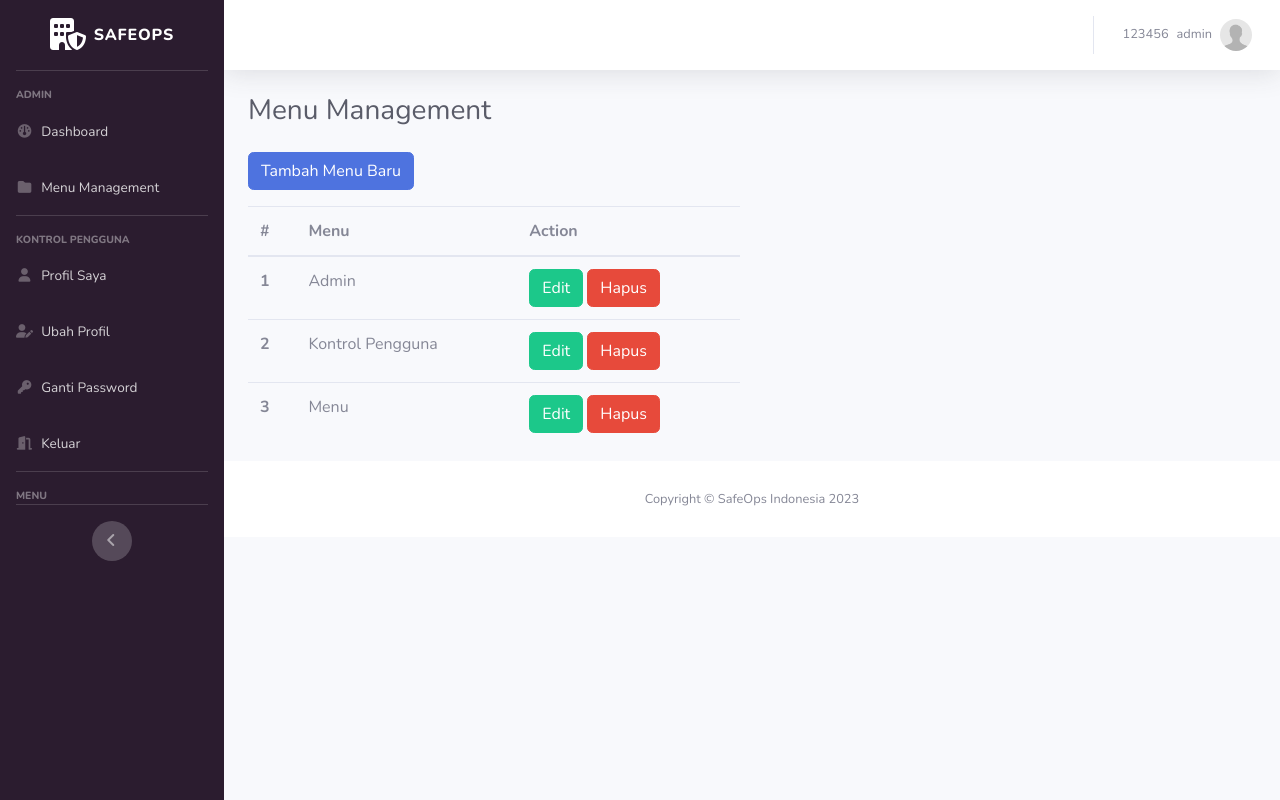
After one commit to alfihzm/safeops, a CodeIgniter app: page /safeops/menu in a window 1280 px wide. The commit adds this page. Run offline with CodeIgniter, Linux system fonts and the light colour scheme; a user stored in the database is signed in; data comes from the database, SQL or seed files in the repository; both versions use the stored data as it was after the commit.

Commit message:
Melakukan perubahan pada sidebar

```diff
--- a/application/config/autoload.php
+++ b/application/config/autoload.php
@@ -58,7 +58,7 @@ $autoload['packages'] = array();
 |
 |	$autoload['libraries'] = array('user_agent' => 'ua');
 */
-$autoload['libraries'] = array('email', 'session', 'database');
+$autoload['libraries'] = array('email', 'session', 'database', 'form_validation');
 
 /*
 | -------------------------------------------------------------------
--- /dev/null
+++ b/application/controllers/Menu.php
@@ -0,0 +1,25 @@
+<?php
+
+class Menu extends CI_Controller
+{
+    public function index()
+    {
+        $data['judul'] = "Menu Management";
+        $data['user'] = $this->db->get_where('user', ['email' => $this->session->userdata('email')])->row_array();
+
+        $data['menu'] = $this->db->get('user_menu')->result_array();
+
+        $this->form_validation->set_rules('menu', 'Menu', 'required');
+
+        if ($this->form_validation->run() == false) {
+            $this->load->view('templates/header', $data);
+            $this->load->view('templates/sidebar', $data);
+            $this->load->view('templates/topbar', $data);
+            $this->load->view('menu/index', $data);
+            $this->load->view('templates/footer');
+        } else {
+            $this->db->insert('user_menu', ['menu' => $this->input->post('menu')]);
+            $this->session->set_flashdata('message', '<div class="alert alert-success" role="alert"> Menu Berhasil Ditambahkan </div>');
+        }
+    }
+}
--- /dev/null
+++ b/application/views/menu/index.php
@@ -0,0 +1,70 @@
+<!-- Begin Page Content -->
+<div class="container-fluid">
+
+    <!-- Page Heading -->
+    <h1 class="h3 mb-4 text-gray-800"> <?= $judul; ?></h1>
+
+    <div class="row">
+        <div class="col-lg-6">
+            <?= form_error('menu', '<div class="alert alert-danger" role="alert">', '</div>') ?>
+
+            <?= $this->session->flashdata('message'); ?>
+
+            <a href="" class="btn btn-primary mb-3" data-toggle="modal" data-target="#newMenuModal">Tambah Menu Baru</a>
+
+            <table class="table table-hover">
+                <thead>
+                    <tr>
+                        <th scope="col">#</th>
+                        <th scope="col">Menu</th>
+                        <th scope="col">Action</th>
+                    </tr>
+                </thead>
+                <tbody>
+                    <?php $i = 1; ?>
+                    <?php foreach ($menu as $m) : ?>
+                        <tr>
+                            <th scope="row"><?= $i; ?></th>
+                            <td><?= $m['menu']; ?></td>
+                            <td>
+                                <a href="" class="btn btn-success"> Edit </a>
+                                <a href="" class="btn btn-danger"> Hapus </a>
+                            </td>
+                        </tr>
+                        <?php $i++; ?>
+                    <?php endforeach; ?>
+                </tbody>
+            </table>
+
+        </div>
+    </div>
+
+    <!-- /.container-fluid -->
+
+</div>
+<!-- End of Main Content -->
+
+<!-- Modal -->
+<div class=" modal fade" id="newMenuModal" tabindex="-1" aria-labelledby="newMenuModalLabel" aria-hidden="true">
+    <div class="modal-dialog">
+        <div class="modal-content">
+            <div class="modal-header">
+                <h4 class="modal-title fs-5" id="newMenuModalLabel">Tambah Menu Baru </h4>
+                <button type="button" class="close" data-dismiss="modal" aria-label="Close">
+                    <span aria-hidden="true">&times;</span>
+                </button>
+            </div>
+            <form action="<?= base_url('menu'); ?>" method="post">
+                <div class="modal-body">
+                    <div class="form-group">
+                        <input type="text" class="form-control" name="menu" id="menu" placeholder="Nama menu baru">
+                    </div>
+                </div>
+                <div class="modal-footer">
+                    <button type="button" class="btn btn-secondary" data-dismiss="modal">Close</button>
+                    <button type="submit" class="btn btn-primary">Tambah</button>
+                </div>
+            </form>
+        </div>
+    </div>
+</div>
--- a/application/views/templates/sidebar.php
+++ b/application/views/templates/sidebar.php
@@ -3,10 +3,10 @@
 
     <!-- Sidebar - Brand -->
     <a class="sidebar-brand d-flex align-items-center justify-content-center" href="<?= base_url('user') ?>">
-        <div class="sidebar-brand-icon">
+        <div class="sidebar-brand-icon" style="margin-right: 7px;">
             <i class="fa-solid fa-building-shield"></i>
         </div>
-        <div class="sidebar-brand-text mx-3">SafeOps</div>
+        <div class="sidebar-brand-text">SafeOps</div>
     </a>
 
     <!-- Divider -->
@@ -46,8 +46,11 @@
         ?>
 
         <?php foreach ($subMenu as $sm) : ?>
-
+            <?php if ($judul == $sm['id']) : ?>
+                <li class="nav-item active">
+                <?php else : ?>
                 <li class="nav-item">
+                <?php endif; ?>
                 <a class="nav-link" href="<?= base_url($sm['url']) ?>">
                     <i class="<?= $sm['icon'] ?>"></i>
                     <span> <?= $sm['judul_menu'] ?> </span></a>
@@ -61,7 +64,7 @@
         <?php endforeach; ?>
 
         <!-- Masalah 22/10/2023 Sekarang Di sini (Cari Cara Agar Menu Bisa di Collapse) -->
-    <li class="nav-item">
+        <!-- <li class="nav-item">
         <a class="nav-link collapsed" href="#" data-toggle="collapse" data-target="#collapseTwo" aria-expanded="true"
             aria-controls="collapseTwo">
             <i class="fas fa-fw fa-solid fa-file-pen"></i>
@@ -77,7 +80,7 @@
                 <a class="collapse-item" href="buttons.html"> Laporan Anomali </a>
             </div>
         </div>
-    </li>
+    </li> --!>
 
     <!-- Nav Item - Pages Collapse Menu -->
 
```
Also changed, not shown: safeops.sql (+14 -15 lines), application/controllers/Auth.php (line endings or trailing spaces). Lines whose indentation alone changed are shown as unchanged.
